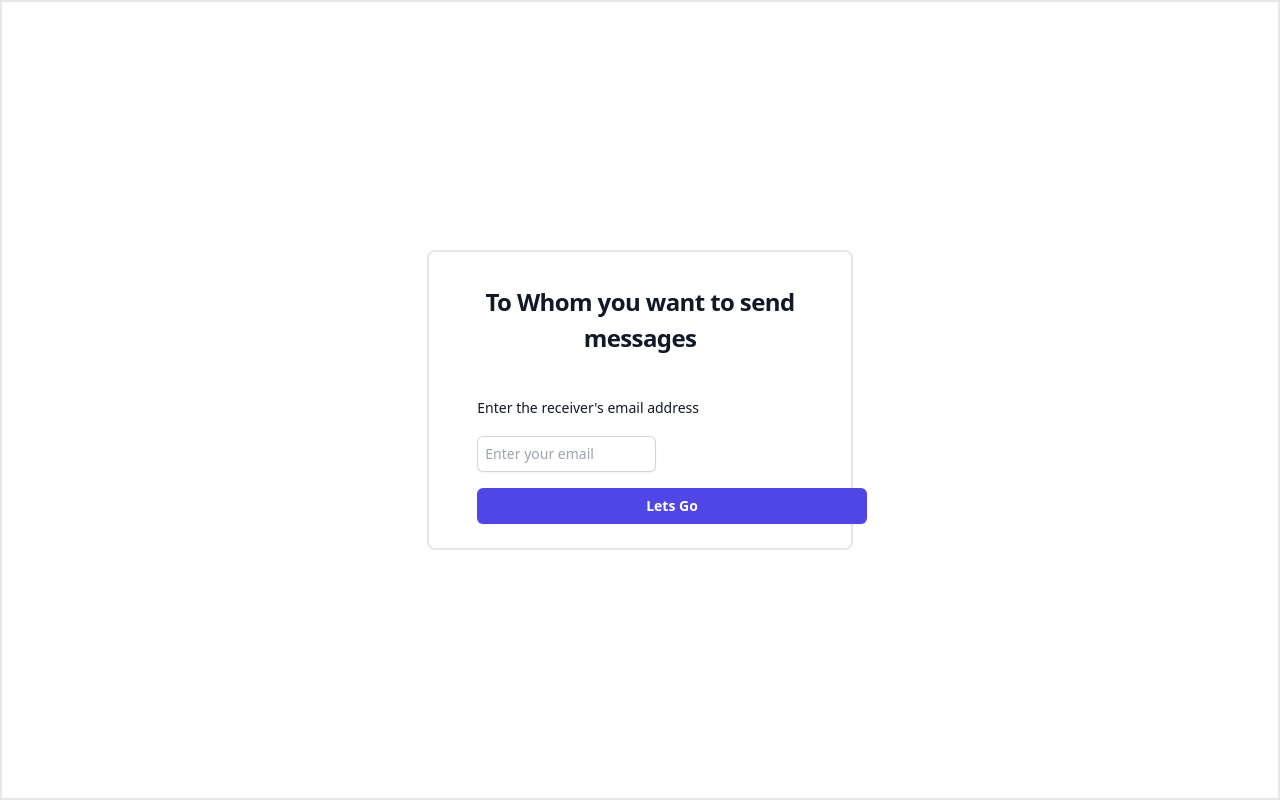
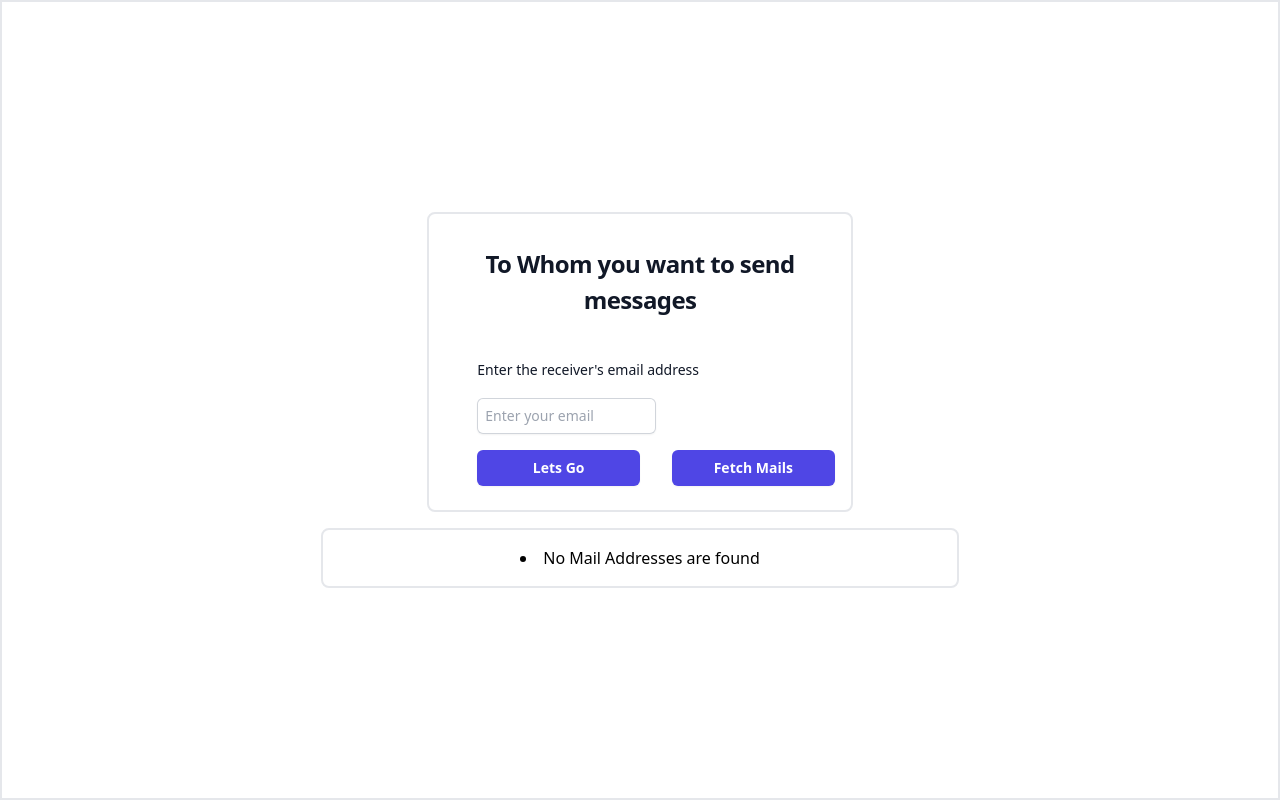
Before and after one commit to Srujan1527/chat-2.0, a Next.js app: page /receiver in a window 1280 px wide. Built offline with nearby package versions, Linux system fonts and the light colour scheme.

Commit message:
added fetching mails and copy button

```diff
--- /dev/null
+++ b/components/CopyButton.tsx
@@ -0,0 +1,21 @@
+import { useState } from "react";
+
+const CopyButton = ({ text }) => {
+  const [copied, setCopied] = useState(false);
+
+  const handleCopyClick = () => {
+    navigator.clipboard.writeText(text);
+    setCopied(true);
+    setTimeout(() => {
+      setCopied(false);
+    }, 2000);
+  };
+
+  return (
+    <button onClick={handleCopyClick} className="w-fit p-2  mb-2 ml-4 flex w-full justify-center rounded-md bg-indigo-600 px-3 py-1.5 text-sm font-semibold leading-6 text-white shadow-sm hover:bg-indigo-500 focus-visible:outline focus-visible:outline-2 focus-visible:outline-offset-2 focus-visible:outline-indigo-600">
+      {copied ? "Copied!" : "Copy"}
+    </button>
+  );
+};
+
+export default CopyButton;
--- a/firebase/firebase.js
+++ b/firebase/firebase.js
@@ -12,6 +12,7 @@ import {
 import {
   getFirestore,
   doc,
+
   getDoc,
   getDocs,
   setDoc,
@@ -131,7 +132,21 @@ export const createUserMessageDocumentFromAuth = async (
 
   }
 
+export const getMailsFromDb=async()=>{
+  try {
+    const collectionRef = collection(db, "users");
+    const usersSnapshot= await getDocs(collectionRef)
+    let userMails=[]
+    if(!usersSnapshot.empty){
+      usersSnapshot.forEach((eachDoc)=>
+       userMails.push(eachDoc.data().email) )
+    }
+    return userMails
 
+  }catch(err){
+    return err
+  }
+}
 
 
 
--- a/pages/message.tsx
+++ b/pages/message.tsx
@@ -52,7 +52,7 @@ function Message() {
  console.log(filteredArray)
  const logOut=()=>{
   dispatch(setLogOut())
-  router.replace("/login")
+  router.push("/login")
 
 
  }
--- a/pages/receiver.tsx
+++ b/pages/receiver.tsx
@@ -1,17 +1,16 @@
 import React, { useState ,useEffect} from "react";
 import { useSelector ,useDispatch} from "react-redux";
 import { setLogin, setMessages, setReceiverMail } from "../state/state";
-import { queryToGetMessagesFromDb } from "../firebase/firebase";
+import { queryToGetMessagesFromDb,getMailsFromDb } from "../firebase/firebase";
 
-import {
 
-  signInAuthUserEmailAndPassword,
-} from "../firebase/firebase";
 import { useRouter } from "next/router";
+import CopyButton from "../components/CopyButton";
 
 const Receiver = () => {
      const user= useSelector((state:any)=>state.user)
   const [email, setEmail] = useState("");
+  const [mailAddresses,setMailAddresses]=useState([])
 
   const router=useRouter()
   const dispatch=useDispatch()
@@ -48,6 +47,10 @@ const Receiver = () => {
     }
 
   };
+  const getMails=async()=>{
+    const data= await getMailsFromDb()
+    setMailAddresses(data)
+  }
 
 
   return (
@@ -71,13 +74,27 @@ const Receiver = () => {
           />
         </div>
 
-        <div className="w-20  mb-2 ml-8 flex w-full justify-center rounded-md bg-indigo-600 px-3 py-1.5 text-sm font-semibold leading-6 text-white shadow-sm hover:bg-indigo-500 focus-visible:outline focus-visible:outline-2 focus-visible:outline-offset-2 focus-visible:outline-indigo-600">
-          <button type="submit" className="button">
+        <div className="flex ">
+          <button type="submit" className="w-20  mb-2 ml-8 flex w-full justify-center rounded-md bg-indigo-600 px-3 py-1.5 text-sm font-semibold leading-6 text-white shadow-sm hover:bg-indigo-500 focus-visible:outline focus-visible:outline-2 focus-visible:outline-offset-2 focus-visible:outline-indigo-600">
             Lets Go{" "}
+          </button>
+          <button type="submit" onClick={getMails} className="w-20  mb-2 ml-8 flex w-full justify-center rounded-md bg-indigo-600 px-3 py-1.5 text-sm font-semibold leading-6 text-white shadow-sm hover:bg-indigo-500 focus-visible:outline focus-visible:outline-2 focus-visible:outline-offset-2 focus-visible:outline-indigo-600">
+            Fetch Mails
           </button>
 
         </div>
         </div>
+      <div className="mt-4 border-2 p-4 w-1/2 rounded-lg flex justify-center">
+
+      {mailAddresses.length===0?(<li>No Mail Addresses are found</li>):(
+        <ul className="list-decimal">
+          <h1 className="text-2xl mb-4 font-bold underline" > All Mail Addresses</h1>
+          {mailAddresses.map((each,index)=>(
+            <li key={index} className="flex"><span>{each}</span> <CopyButton text={each}/></li>
+          ))}
+      </ul>
+      )}
+      </div>
       </form>
     </div>
   );
```
